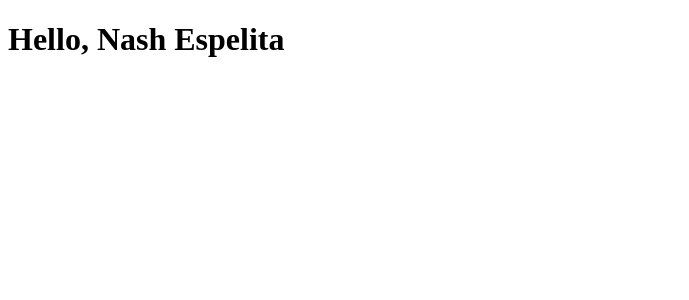
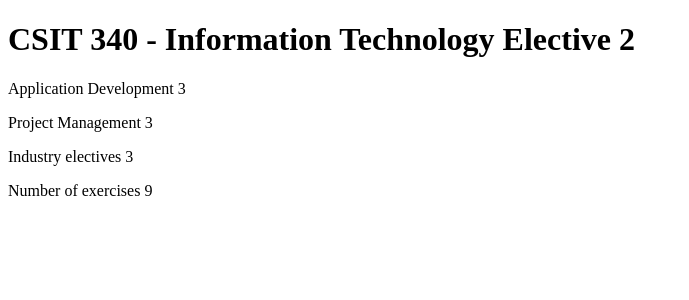
Before and after one commit to EspelitaNash/CSIT340G8-Lab3-Espelita, a React (Vite) app: page / in a window 1280 px wide. Shown: the top 300 px of the page, without its empty margins (0-689 px from the left). Built offline with nearby package versions, Linux system fonts and the light colour scheme.

Commit message:
1.1: course information step 1

```diff
--- a/src/App.jsx
+++ b/src/App.jsx
@@ -1,10 +1,21 @@
+const App = () => {
+  const course = 'CSIT 340 - Information Technology Elective 2'
+  const part1 = 'Application Development'
+  const exercises1 = 3
+  const part2 = 'Project Management'
+  const exercises2 = 3
+  const part3 = 'Industry electives'
+  const exercises3 = 3
 
-function App() {
   return (
-    <div className="min-h-screen bg-gray-50">
-      <h1>Hello, Nash Espelita</h1>
+    <div>
+      <h1>{course}</h1>
+      <p>{part1} {exercises1}</p>
+      <p>{part2} {exercises2}</p>
+      <p>{part3} {exercises3}</p>
+      <p>Number of exercises {exercises1 + exercises2 + exercises3}</p>
     </div>
-  );
+  )
 }
 
-export default App;
+export default App
```
